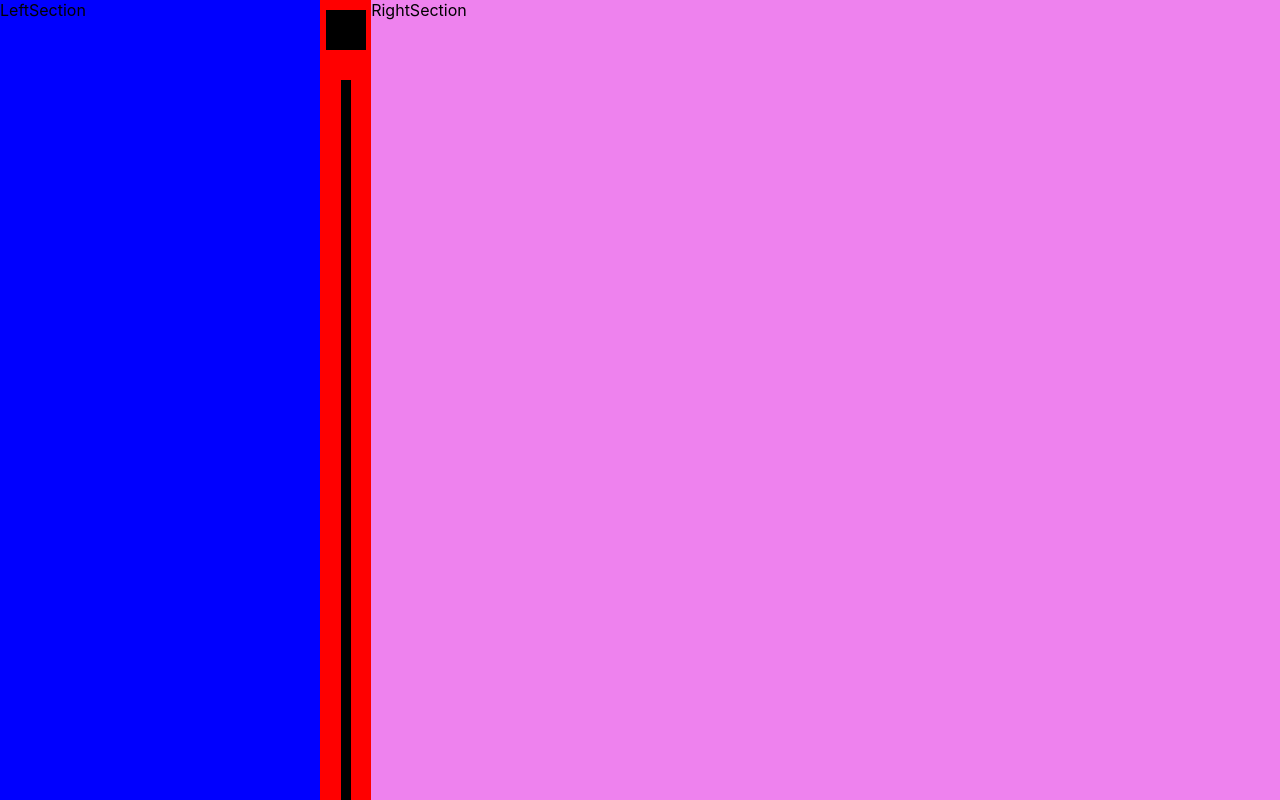
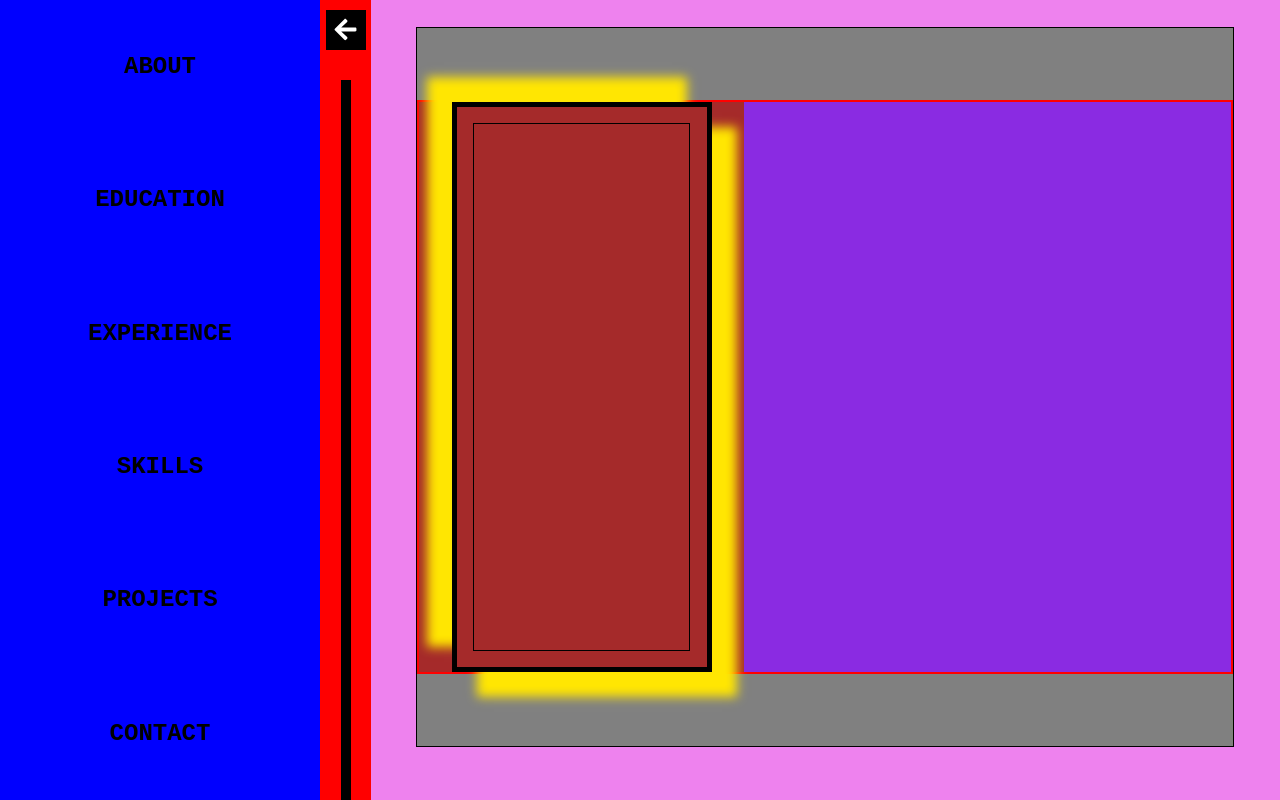
Before and after one commit to Logunathan007/portfolio, a React (Create React App) app: page / in a window 1280 px wide. Built offline with nearby package versions, Linux system fonts and the light colour scheme.

Commit message:
FET: Layout of webpage

```diff
--- a/package.json
+++ b/package.json
@@ -3,11 +3,17 @@
   "version": "0.1.0",
   "private": true,
   "dependencies": {
+    "@fortawesome/fontawesome-svg-core": "^6.5.2",
+    "@fortawesome/free-brands-svg-icons": "^6.5.2",
+    "@fortawesome/free-regular-svg-icons": "^6.5.2",
+    "@fortawesome/free-solid-svg-icons": "^6.5.2",
+    "@fortawesome/react-fontawesome": "^0.2.1",
     "@testing-library/jest-dom": "^5.17.0",
     "@testing-library/react": "^13.4.0",
     "@testing-library/user-event": "^13.5.0",
     "react": "^18.3.1",
     "react-dom": "^18.3.1",
+    "react-icons": "^5.2.1",
     "react-scripts": "5.0.1",
     "web-vitals": "^2.1.4"
   },
--- a/src/App.css
+++ b/src/App.css
@@ -2,26 +2,53 @@
   padding: 0px;
   margin: 0px;
   box-sizing: border-box;
+  scroll-behavior:smooth;
 }
 
 .App {
   display:flex;
   width:100vw;
   height: 100vh;
+  position:relative;
   box-sizing: border-box;
 }
 
 .leftsection{
   width: 25vw;
   height: 100%;
+  position: fixed;
   background-color: blue;
+  display: flex;
+  flex-direction: column;
+  align-items: center;
+  justify-content: space-around;
 }
 
+.navbtn{
+  width: 80%;
+  height: 50px;
+  display: grid;
+  place-items: center;
+  border-radius: 3px;
+  margin:5px;
+  font-size: 24px;
+  font-family: 'Courier New', Courier, monospace;
+  font-weight: bold;
+  transition: all .2s;
+}
+.navbtn a:hover{
+  font-size: 23px;
+  cursor: pointer;
+}
+.navbtn a{
+  text-decoration: none;
+  color: inherit;
+}
 .verticalline{
   width: 4vw;
   height: 100%;
   background-color: red;
-  position: relative;
+  position: fixed;
   align-items: center;
   display: flex;
   flex-direction: column;
@@ -32,6 +59,10 @@
   height: 40px;
   background-color: black;
   margin: 10px auto;
+  color: white;
+  font-size: 25px;
+  text-align: center;
+  padding: 7px 0px;
 }
 
 .vline{
@@ -45,5 +76,113 @@
 
 .rightsection{
   background-color: violet;
+  display: flex;
+  flex-direction: column;
+  align-items: center;
   width: 71vw;
+  overflow-y: auto;
+  height: 100%;
 }
+
+.full{
+  transition: all 1s;
+  transform: translateX(-25vw);
+}
+.half{
+  transition: all 1s;
+  transform: translateX(0);
+}
+.goleft{
+  transition: all 1s;
+  transform: translateX(0px);
+}
+.goright{
+  transition: all 1s;
+  transform: translateX(25vw);
+}
+.rhalf{
+  width:71vw;
+  transition: all 1s;
+  transform: translateX(29vw);
+}
+.rfull{
+  width: 96vw;
+  transition: all 1s;
+  transform: translateX(4vw);
+}
+
+.contentbox{
+  position: relative;
+  margin:3% 0px;
+  width: 90%;
+  min-height: 90%;
+  border: 1px solid black;
+  background-color: gray;
+  box-sizing: border-box;
+}
+
+.contentbox h1{
+  background-color: greenyellow;
+  margin:15px 0px;
+  height: 50px;
+  text-align: center;
+  font-size: 3em;
+}
+.hline{
+  font-family:'Times New Roman', Times, serif;
+  width: 100px;
+  height: 5px;
+  background-color: black;
+  margin: 10px auto;
+}
+.window{
+  width: 100%;
+  height: 80%;
+  display: flex;
+  border:2px solid red;
+}
+
+.imgboxlayer{
+  width:80%;
+  height: 100%;
+  padding:5%;
+  border: 5px solid black;
+  box-shadow: 25px 25px 10px #ffe602, -25px -25px 10px #ffe602;
+}
+
+.about{
+  display: flex;
+  align-items: center;
+}
+
+
+.col1{
+  display: grid;
+  place-items:center;
+  width: 40%;
+  background-color: brown;
+}
+.col2{
+  width: 60%;
+  background-color: blueviolet;
+}
+.imgbox{
+  width:100%;
+  height:100%;
+  border: 1px solid black;
+}
+
+::-webkit-scrollbar {
+  width: 5px;
+  height: 5px;
+}
+
+::-webkit-scrollbar-track {
+  background: #f1f1f1;
+  border-radius: 5px;
+}
+
+::-webkit-scrollbar-thumb {
+  background: #ffe602;
+  border-radius: 5px;
+}
--- a/src/App.js
+++ b/src/App.js
@@ -1,16 +1,28 @@
-
+import { useState } from 'react';
 import './App.css';
 import LeftSection from './Components/LeftSection/LeftSection';
 import RightSection from './Components/RightSection/RightSection';
 import VerticalLine from './Components/VerticalLine/VerticalLine';
 
 function App() {
+
+  let [leftHide,setLeftHide] = useState(false)
   return (
     <div className="App">
-      <LeftSection />
-      <VerticalLine />
-      <RightSection />
+      <LeftSection
+        leftHide = {leftHide}
+        setLeftHide = {setLeftHide}
+       />
+      <VerticalLine
+        leftHide = {leftHide}
+        setLeftHide = {setLeftHide}
+      />
+      <RightSection
+        leftHide = {leftHide}
+        setLeftHide = {setLeftHide}
+      />
     </div>
+
   );
 }
 
--- /dev/null
+++ b/src/Components/About/About.jsx
@@ -0,0 +1,21 @@
+import React from 'react'
+
+const About = () => {
+  return (
+    <div className='about contentbox' id='about'>
+      <div className="window">
+        <div className="col1">
+          <div className="imgboxlayer">
+            <div className="imgbox">
+
+            </div>
+          </div>
+        </div>
+        <div className="col2"></div>
+      </div>
+
+    </div>
+  )
+}
+
+export default About
--- /dev/null
+++ b/src/Components/Contact/Contact.jsx
@@ -0,0 +1,14 @@
+import React from 'react'
+
+const Contact = () => {
+  return (
+    <div className='contact contentbox' id = 'contact'>
+      <div className="title">
+        <h1> CONTACT </h1>
+        <div className="hline"></div>
+      </div>
+    </div>
+  )
+}
+
+export default Contact
--- /dev/null
+++ b/src/Components/Education/Education.jsx
@@ -0,0 +1,14 @@
+import React from 'react'
+
+const Education = () => {
+  return (
+    <div className='education contentbox' id='education'>
+      <div className="title">
+        <h1> EDUCATION </h1>
+        <div className="hline"></div>
+      </div>
+    </div>
+  )
+}
+
+export default Education
--- /dev/null
+++ b/src/Components/Experience/Experience.jsx
@@ -0,0 +1,14 @@
+import React from 'react'
+
+const Experience = () => {
+  return (
+    <div className='experience contentbox' id = 'experience'>
+      <div className="title">
+        <h1> EXPERIENCE </h1>
+        <div className="hline"></div>
+      </div>
+    </div>
+  )
+}
+
+export default Experience
--- a/src/Components/LeftSection/LeftSection.jsx
+++ b/src/Components/LeftSection/LeftSection.jsx
@@ -1,10 +1,26 @@
 import React from 'react'
-import '../../App.css'
 
-const LeftSection = () => {
+const LeftSection = ({leftHide,setLeftHide}) => {
   return (
-    <div className="leftsection">
-        LeftSection
+    <div className={`leftsection ${leftHide ? 'full' : 'half'}`}>
+        <div className="navbtn" >
+          <a href="#about">ABOUT</a>
+        </div>
+        <div className="navbtn">
+          <a href="#education">EDUCATION</a>
+        </div>
+        <div className="navbtn">
+          <a href="#experience">EXPERIENCE</a>
+        </div>
+        <div className="navbtn">
+          <a href="#skills">SKILLS</a>
+        </div>
+        <div className="navbtn">
+          <a href="#projects">PROJECTS</a>
+        </div>
+        <div className="navbtn">
+          <a href="#contact">CONTACT</a>
+        </div>
     </div>
   )
 }
--- /dev/null
+++ b/src/Components/Projects/Projects.jsx
@@ -0,0 +1,14 @@
+import React from 'react'
+
+const Projects = () => {
+  return (
+    <div className='projects contentbox' id='projects'>
+      <div className="title">
+        <h1> PROJECTS </h1>
+        <div className="hline"></div>
+      </div>
+    </div>
+  )
+}
+
+export default Projects
--- a/src/Components/RightSection/RightSection.jsx
+++ b/src/Components/RightSection/RightSection.jsx
@@ -1,10 +1,20 @@
 import React from 'react'
-import '../../App.css'
+import About from '../About/About'
+import Education from '../Education/Education'
+import Contact from '../Contact/Contact'
+import Experience from '../Experience/Experience'
+import Projects from '../Projects/Projects'
+import Skills from '../Skills/Skills'
 
-const RightSection = () => {
+const RightSection = ({leftHide,setLeftHide}) => {
   return (
-    <div className='rightsection'>
-        RightSection
+    <div className={`rightsection ${(leftHide?"rfull":"rhalf")}`}>
+        <About/>
+        <Education/>
+        <Experience/>
+        <Skills/>
+        <Projects/>
+        <Contact/>
     </div>
   )
 }
--- /dev/null
+++ b/src/Components/Skills/Skills.jsx
@@ -0,0 +1,14 @@
+import React from 'react'
+
+const Skills = () => {
+  return (
+    <div className='skills contentbox' id='skills'>
+      <div className="title">
+        <h1> SKILLS </h1>
+        <div className="hline"></div>
+      </div>
+    </div>
+  )
+}
+
+export default Skills
--- a/src/Components/VerticalLine/VerticalLine.jsx
+++ b/src/Components/VerticalLine/VerticalLine.jsx
@@ -1,10 +1,17 @@
 import React from 'react'
 import '../../App.css'
+import { FaArrowRight, FaArrowLeft } from "react-icons/fa";
 
-const VerticalLine = () => {
+
+const VerticalLine = ({leftHide,setLeftHide}) => {
   return (
-    <div className='verticalline'>
-        <div className='arrowbox'> </div>
+    <div className={`verticalline ${leftHide?'goleft':'goright'}`}>
+        <div className='arrowbox' onClick={()=>{
+          setLeftHide(!leftHide);
+
+        }}>
+          {(leftHide)?<FaArrowRight />:<FaArrowLeft />}
+        </div>
         <div className="vline"> </div>
     </div>
   )
```
Also changed, not shown: 1 other file (tests, documents, lock files or other folders).
